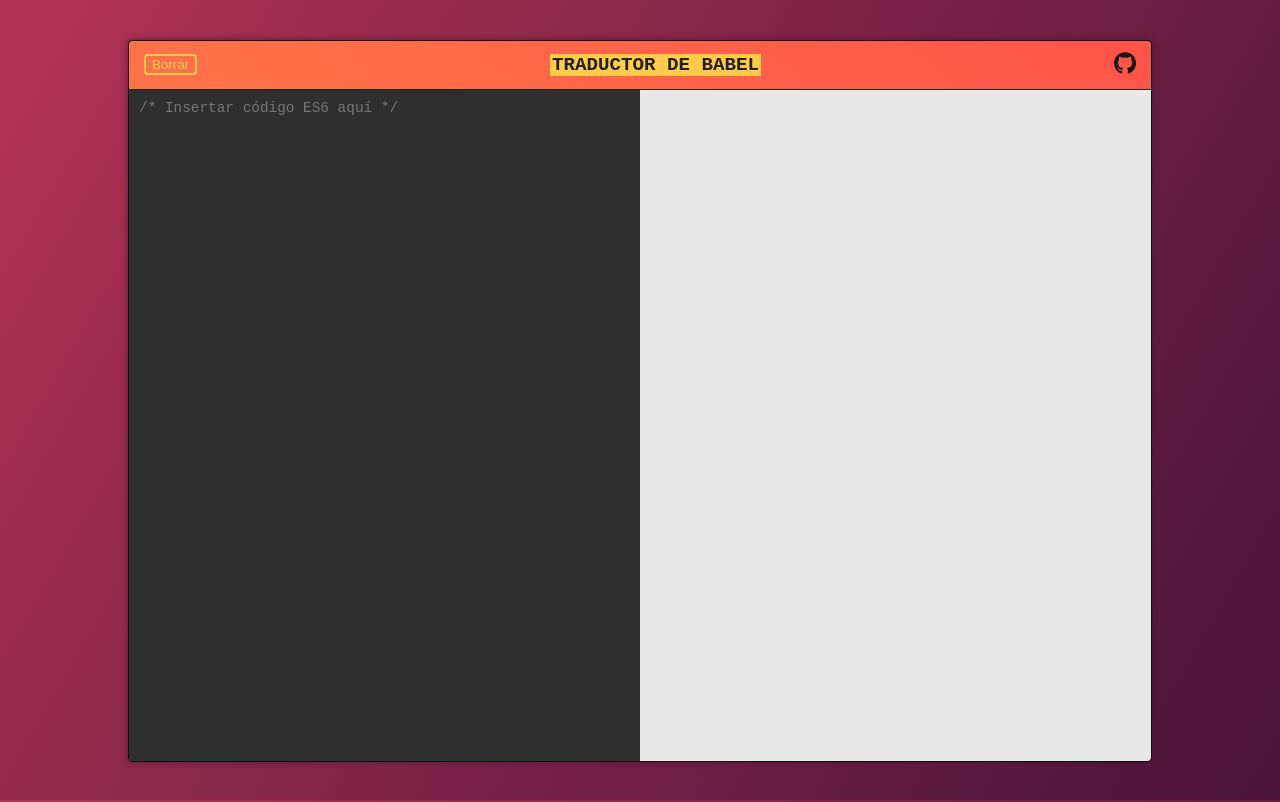
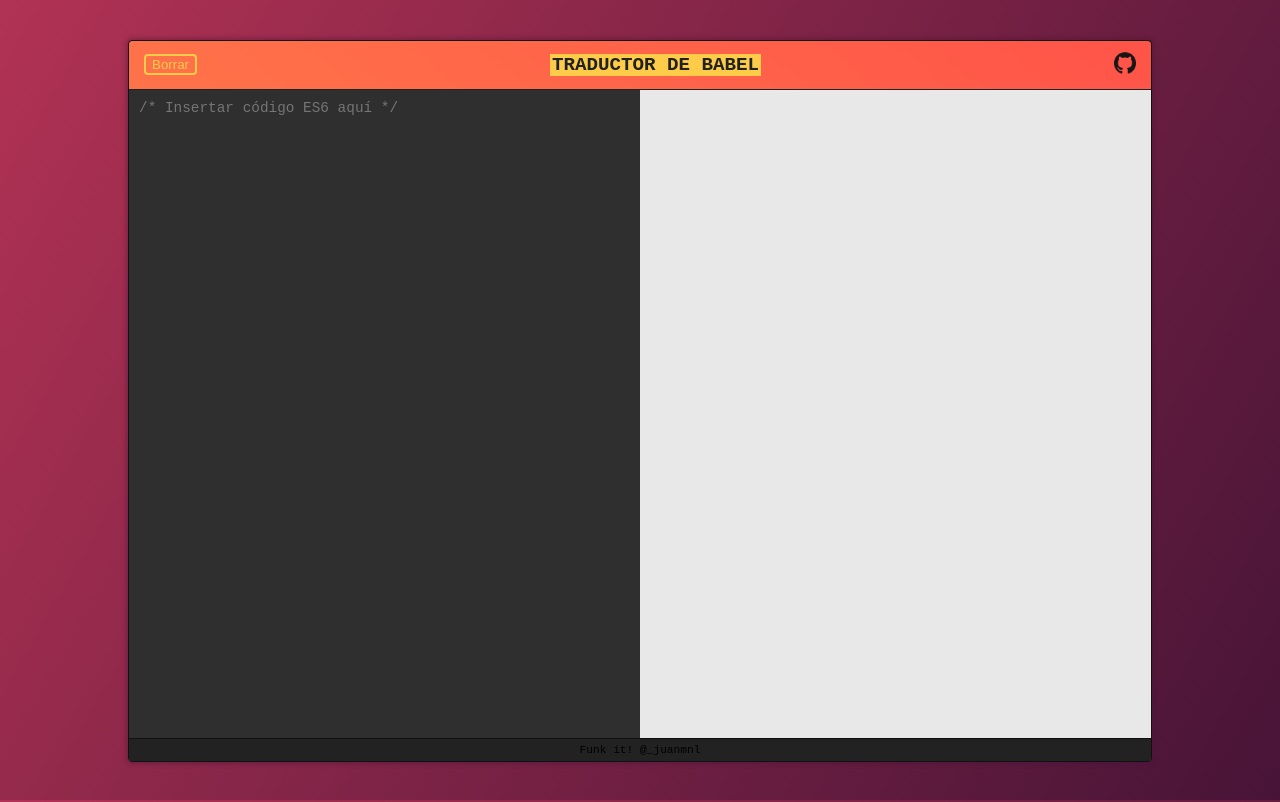
Before and after one commit to juanmnl/learnJSX, a React (Create React App) app: page / in a window 1280 px wide. Built offline with nearby package versions, Linux system fonts and the light colour scheme.

Commit message:
Add footer with twitter handle :P

```diff
--- a/src/components/App.js
+++ b/src/components/App.js
@@ -1,5 +1,6 @@
 import React, { Component } from 'react';
 import Navbar from './Navbar';
+import Footer from './Footer';
 import './../styles/App.css';
 
 var titles = [
@@ -80,6 +81,7 @@
             {this.state.output}
           </pre>
         </section>
+        <Footer twitterHandle="@_juanmnl" />
       </div>
     );
   }
--- /dev/null
+++ b/src/components/Footer.js
@@ -0,0 +1,8 @@
+import React, { Component } from 'react';
+
+const Footer = (props) => {
+  return (
+    <footer><a href="https://www.twitter.com/_juanmnl">Funk it! {props.twitterHandle}</a></footer>
+  );
+}
+export default Footer;
--- a/src/styles/App.css
+++ b/src/styles/App.css
@@ -81,7 +81,6 @@
 
 pre {
   background-color: #e8e8e8;
-  border-radius: 0 0 4px 0;
   flex-grow: 1;
   white-space: pre-wrap;
   overflow-y: scroll;
@@ -99,7 +98,6 @@
 textarea {
   color: white;
   background-color: #2f2f2f;
-  border-radius: 0 0 0 4px;
   border: 0;
   resize: none;
   flex-grow: 1;
@@ -107,6 +105,25 @@
 
 textarea:focus {
   outline: 0;
+}
+
+footer {
+  display: flex;
+  justify-content: center;
+  border-top: 1px solid #111;
+  padding: 5px;
+  font-size: .7rem;
+  background-color: #222;
+}
+
+footer a {
+  color: #000;
+  align-self: center;
+  text-decoration: none;
+}
+
+footer a:hover {
+  color: #FF7349;
 }
 
 @keyframes blink {
```
